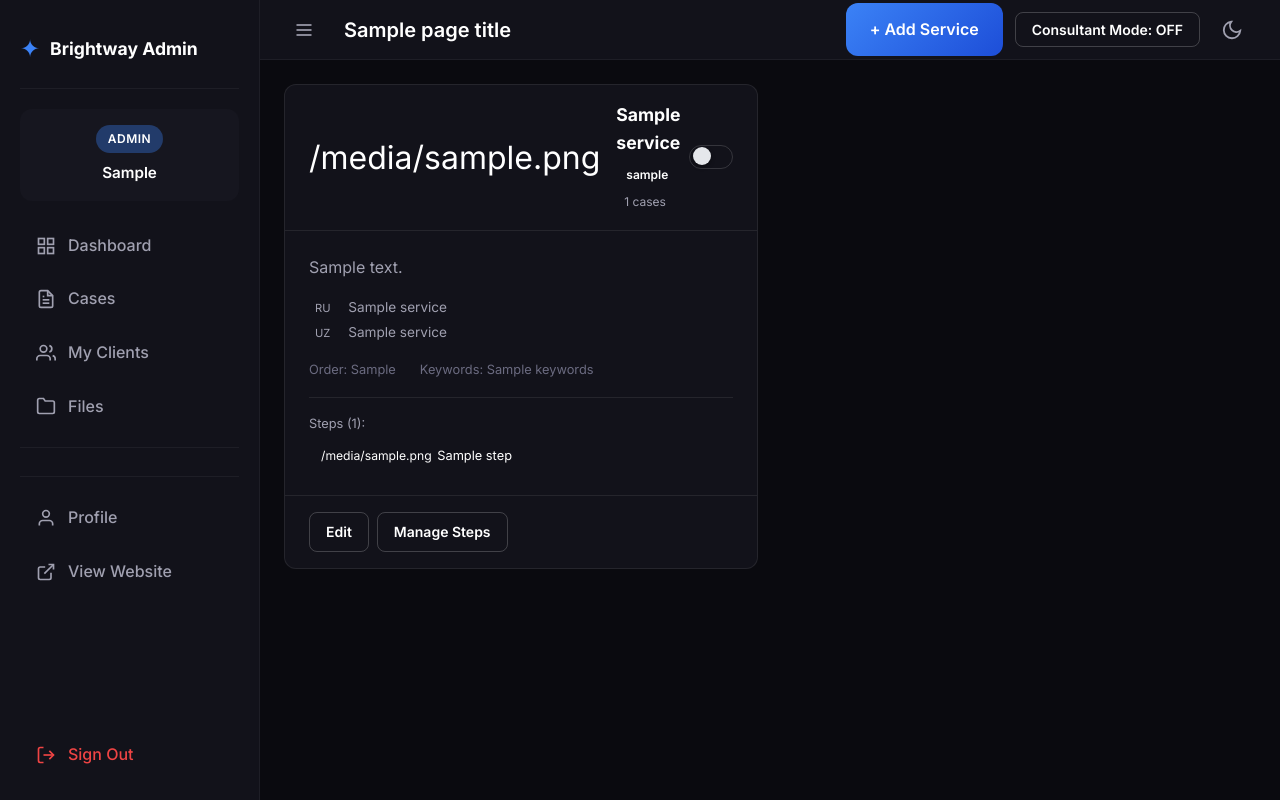
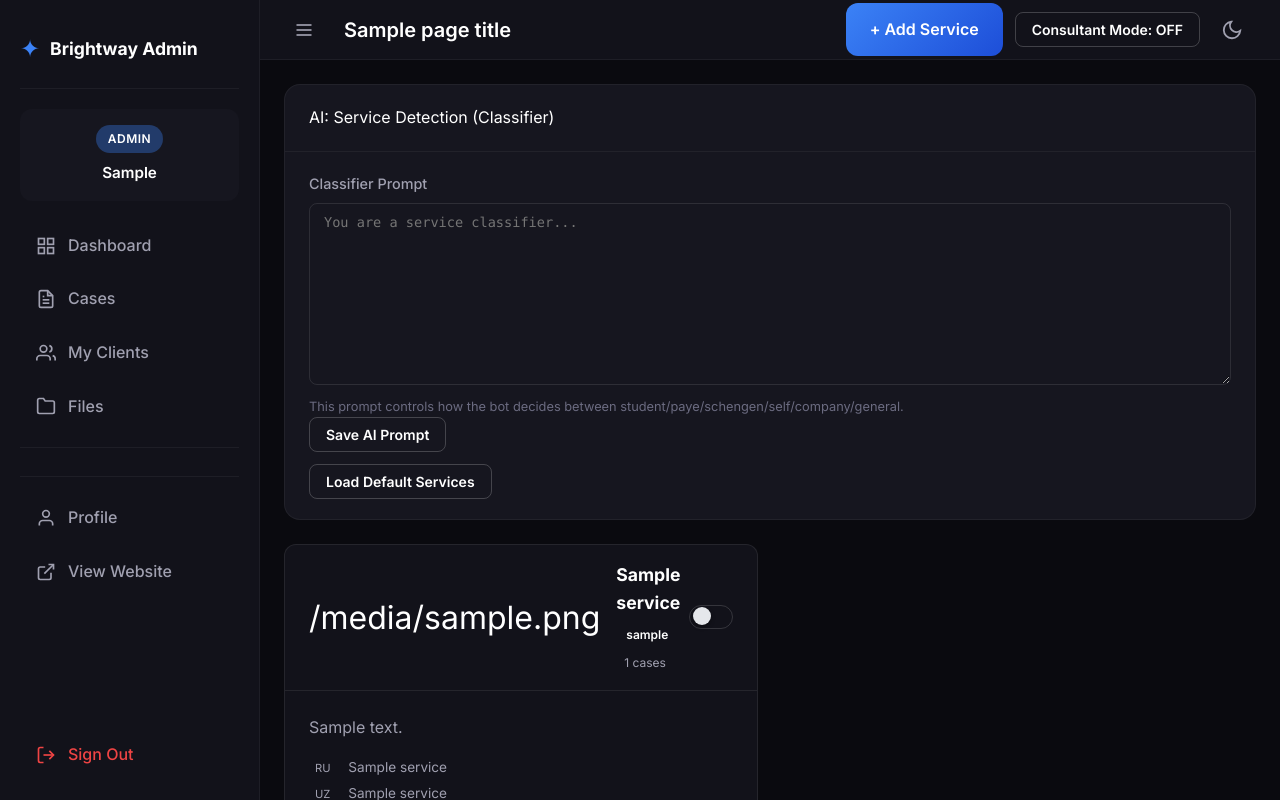
Before and after one commit to Mukhammad-develop/brightway_consulting, a Django app: template templates/panel/services_list.html in a window 1280 px wide. Shown: the top 800 px of the page. Run offline with Django 5.2, Linux system fonts and the light colour scheme; the template is opened without the code that fills it: most values are stand-ins (such as "Sample title", 1, 10 or a date in 2020).

Commit message:
Make service classifier prompt editable in admin panel
Add AiSettings to store the service detection classifier prompt in DB and
expose it on a renamed Services & AI page. Also add a one-click action to
load default services via load_ai_services.

Made-with: Cursor

```diff
--- a/templates/panel/base.html
+++ b/templates/panel/base.html
@@ -114,7 +114,7 @@
                             <circle cx="12" cy="12" r="3"/>
                             <path d="M19.4 15a1.65 1.65 0 0 0 .33 1.82l.06.06a2 2 0 0 1 0 2.83 2 2 0 0 1-2.83 0l-.06-.06a1.65 1.65 0 0 0-1.82-.33 1.65 1.65 0 0 0-1 1.51V21a2 2 0 0 1-2 2 2 2 0 0 1-2-2v-.09A1.65 1.65 0 0 0 9 19.4a1.65 1.65 0 0 0-1.82.33l-.06.06a2 2 0 0 1-2.83 0 2 2 0 0 1 0-2.83l.06-.06a1.65 1.65 0 0 0 .33-1.82 1.65 1.65 0 0 0-1.51-1H3a2 2 0 0 1-2-2 2 2 0 0 1 2-2h.09A1.65 1.65 0 0 0 4.6 9a1.65 1.65 0 0 0-.33-1.82l-.06-.06a2 2 0 0 1 0-2.83 2 2 0 0 1 2.83 0l.06.06a1.65 1.65 0 0 0 1.82.33H9a1.65 1.65 0 0 0 1-1.51V3a2 2 0 0 1 2-2 2 2 0 0 1 2 2v.09a1.65 1.65 0 0 0 1 1.51 1.65 1.65 0 0 0 1.82-.33l.06-.06a2 2 0 0 1 2.83 0 2 2 0 0 1 0 2.83l-.06.06a1.65 1.65 0 0 0-.33 1.82V9a1.65 1.65 0 0 0 1.51 1H21a2 2 0 0 1 2 2 2 2 0 0 1-2 2h-.09a1.65 1.65 0 0 0-1.51 1z"/>
                         </svg>
-                        <span>Services</span>
+                        <span>Services &amp; AI</span>
                     </a>
 
                     <a href="{% url 'panel:import_chat' %}" class="nav-item {% if 'import' in request.resolver_match.url_name %}active{% endif %}">
--- a/templates/panel/services_list.html
+++ b/templates/panel/services_list.html
@@ -8,6 +8,32 @@
 
 {% block content %}
 <div class="services-container">
+    <div class="panel-card" style="margin-bottom: 1.5rem;">
+        <div class="card-header">AI: Service Detection (Classifier)</div>
+        <div class="card-body">
+            <form method="post" action="{% url 'panel:services_list' %}">
+                {% csrf_token %}
+                <input type="hidden" name="action" value="update_ai">
+                <div class="form-group">
+                    <label>Classifier Prompt</label>
+                    <textarea name="service_classifier_prompt" class="form-textarea prompt-textarea" rows="10"
+                              placeholder="You are a service classifier...">{{ ai_settings.service_classifier_prompt|default:'' }}</textarea>
+                    <small>This prompt controls how the bot decides between student/paye/schengen/self/company/general.</small>
+                </div>
+                <div style="display:flex; gap:0.5rem; align-items:center; flex-wrap:wrap;">
+                    <button type="submit" class="btn btn-outline btn-sm">Save AI Prompt</button>
+                </div>
+            </form>
+            <form method="post" action="{% url 'panel:services_list' %}" style="margin-top:0.75rem;">
+                {% csrf_token %}
+                <input type="hidden" name="action" value="load_defaults">
+                <button type="submit" class="btn btn-outline btn-sm" onclick="return confirm('Load default services and AI prompts? This will create/update records.');">
+                    Load Default Services
+                </button>
+            </form>
+        </div>
+    </div>
+
     {% if services %}
     <div class="services-grid">
         {% for item in services %}
@@ -74,7 +100,14 @@
     {% else %}
     <div class="empty-state">
         <p>No services defined yet.</p>
-        <a href="{% url 'panel:service_add' %}" class="btn btn-primary">Create First Service</a>
+        <div style="display:flex; gap:0.75rem; justify-content:center; flex-wrap:wrap;">
+            <a href="{% url 'panel:service_add' %}" class="btn btn-primary">Create First Service</a>
+            <form method="post" action="{% url 'panel:services_list' %}">
+                {% csrf_token %}
+                <input type="hidden" name="action" value="load_defaults">
+                <button type="submit" class="btn btn-outline" onclick="return confirm('Load default services and AI prompts?');">Load Defaults</button>
+            </form>
+        </div>
     </div>
     {% endif %}
 </div>
@@ -107,6 +140,7 @@
 input:checked + .toggle-slider { background: var(--primary-color, var(--accent-primary)); border-color: rgba(255,255,255,0.2); }
 input:checked + .toggle-slider:before { transform: translateX(20px); background: #fff; box-shadow: 0 2px 4px rgba(0,0,0,0.3); }
 input:focus-visible + .toggle-slider { outline: 2px solid var(--accent-primary); outline-offset: 2px; }
+.prompt-textarea { font-family: 'Monaco', 'Menlo', monospace; font-size: 0.85rem; background: var(--bg-tertiary); }
 </style>
 
 <script>
```
Also changed, not shown: bot/services.py (+12 -1 lines), core/models.py (+15 -0 lines), panel/views/services.py (+24 -1 lines), core/migrations/0009_ai_settings.py (added).
